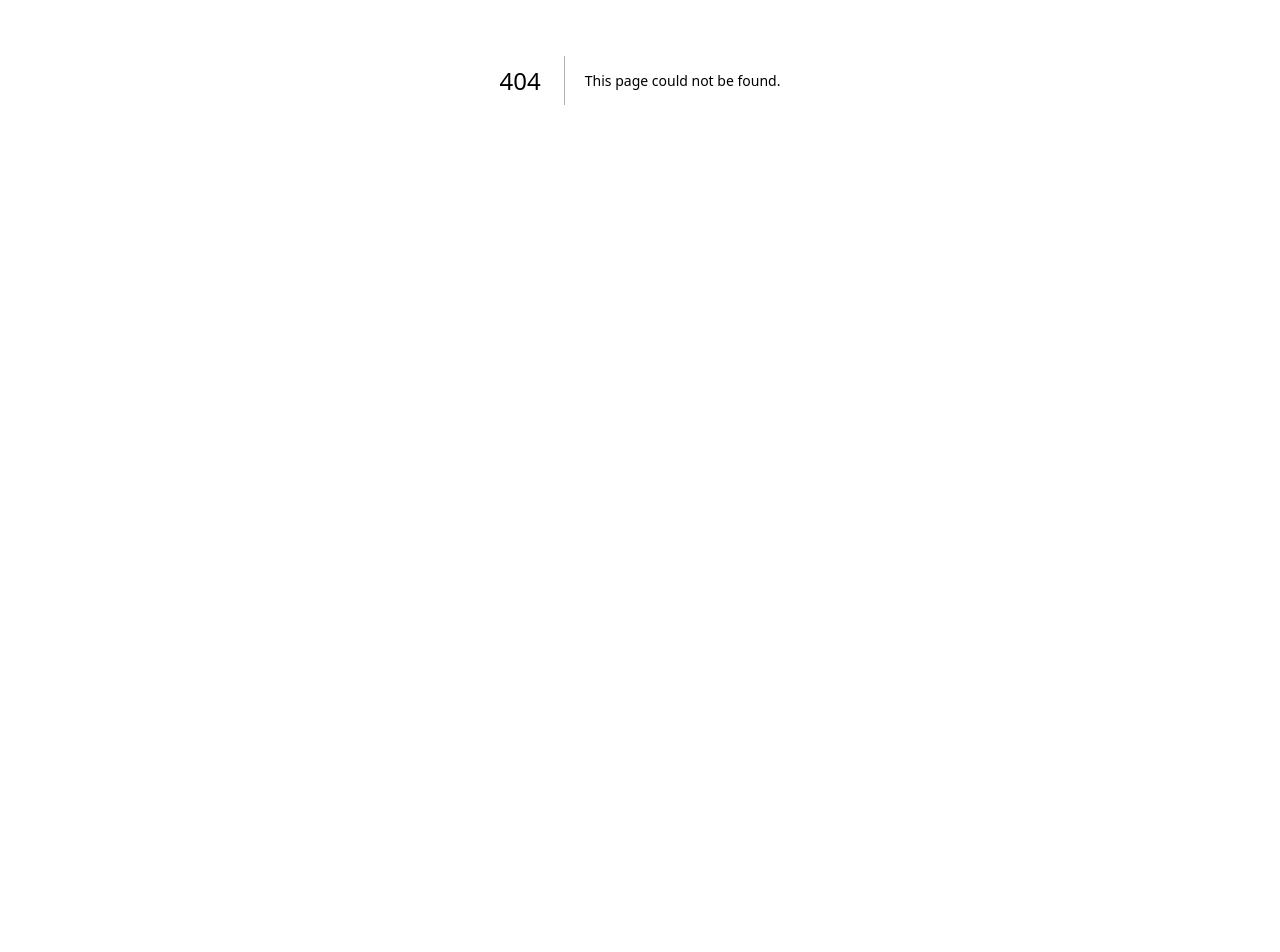
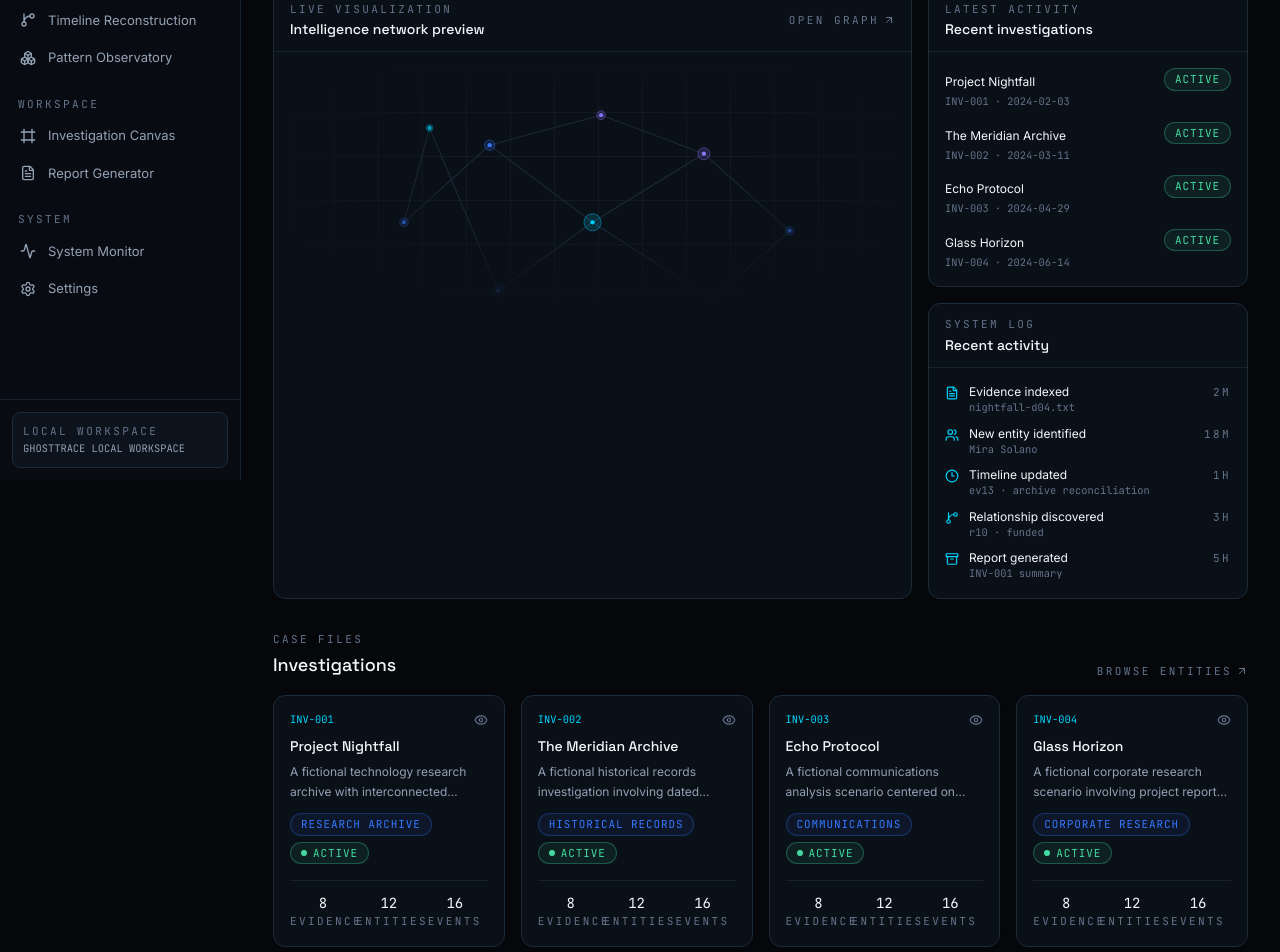
Before and after one commit to HammadZahid1/GHOSTTRACE, a Next.js app: page /workspace in a window 1280 px wide. Before the commit this address had no page. Shown: the part 320-1272 px from the top of the page. Before the commit the page ends 800 px from the top, so only its background shows below. Built offline with nearby package versions, Linux system fonts and the light colour scheme.

Commit message:
feat: build investigation overview dashboard

```diff
--- /dev/null
+++ b/src/app/(workspace)/workspace/page.tsx
@@ -0,0 +1,137 @@
+import Link from "next/link";
+import { ArrowUpRight, FileText, GitBranch, Users, Archive, Clock3, Eye } from "lucide-react";
+import { Badge, Panel, StatCard } from "@/components/common";
+import { ModuleHeader } from "@/components/layout/ModuleHeader";
+import { EVIDENCE, EVENTS, INVESTIGATIONS, RELATIONSHIPS, ENTITIES } from "@/data/scenarios";
+
+const activity = [
+  { icon: FileText, text: "Evidence indexed", ref: "nightfall-d04.txt", tone: "cyan" as const, time: "2m" },
+  { icon: Users, text: "New entity identified", ref: "Mira Solano", tone: "blue" as const, time: "18m" },
+  { icon: Clock3, text: "Timeline updated", ref: "ev13 · archive reconciliation", tone: "amber" as const, time: "1h" },
+  { icon: GitBranch, text: "Relationship discovered", ref: "r10 · funded", tone: "violet" as const, time: "3h" },
+  { icon: Archive, text: "Report generated", ref: "INV-001 summary", tone: "success" as const, time: "5h" },
+];
+
+function NetworkPreview() {
+  const nodes = [
+    [330, 180, 10, "#00D5FF"], [210, 90, 6, "#3478FF"], [220, 260, 7, "#3478FF"],
+    [460, 100, 7, "#8B78FF"], [470, 270, 6, "#FFB547"], [110, 180, 5, "#3478FF"],
+    [340, 55, 5, "#8B78FF"], [560, 190, 5, "#3478FF"], [140, 70, 4, "#00D5FF"],
+    [150, 300, 4, "#00D5FF"], [400, 320, 4, "#FFB547"],
+  ] as const;
+  const edges = [
+    [0, 1], [0, 2], [0, 3], [0, 4], [1, 5], [1, 6], [2, 8], [2, 9],
+    [3, 7], [4, 7], [4, 10], [5, 8], [6, 3], [9, 2],
+  ];
+  return (
+    <Panel
+      title="Intelligence network preview"
+      eyebrow="Live visualization"
+      actions={<Link href="/graph" className="gt-label flex items-center gap-1 hover:text-cyan">Open graph <ArrowUpRight className="h-3 w-3" /></Link>}
+      contentClassName="p-0"
+    >
+      <div className="bg-grid bg-grid-fade relative h-[300px] overflow-hidden rounded-b-xl">
+        <svg viewBox="0 0 660 350" className="h-full w-full" aria-label="Intelligence network preview">
+          {edges.map(([a, b], i) => (
+            <line key={i} x1={nodes[a][0]} y1={nodes[a][1]} x2={nodes[b][0]} y2={nodes[b][1]} stroke="#1C2B3A" strokeWidth="1.2" />
+          ))}
+          {nodes.map((n, i) => (
+            <g key={i}>
+              <circle cx={n[0]} cy={n[1]} r={n[2]} fill={n[3]} fillOpacity="0.16" stroke={n[3]} strokeOpacity="0.5" />
+              <circle cx={n[0]} cy={n[1]} r="2.5" fill={n[3]} />
+            </g>
+          ))}
+        </svg>
+        <p className="gt-label absolute bottom-3 left-4">{ENTITIES.length} entities · {RELATIONSHIPS.length} relationships</p>
+      </div>
+    </Panel>
+  );
+}
+
+export default function OverviewPage() {
+  return (
+    <>
+      <ModuleHeader
+        eyebrow="Intelligence / Overview"
+        title="Investigation Overview"
+        description="Command center for all locally indexed fictional investigations."
+        actions={<Badge tone="success" dot>Local workspace active</Badge>}
+      />
+
+      <div className="grid grid-cols-2 gap-3 md:grid-cols-3 xl:grid-cols-6">
+        <StatCard label="Active investigations" value={INVESTIGATIONS.filter((i) => i.status === "active").length} tone="cyan" />
+        <StatCard label="Indexed evidence" value={EVIDENCE.length} tone="blue" />
+        <StatCard label="Identified entities" value={ENTITIES.length} tone="violet" />
+        <StatCard label="Detected relationships" value={RELATIONSHIPS.length} tone="amber" />
+        <StatCard label="Timeline events" value={EVENTS.length} tone="success" />
+        <StatCard label="Pending review" value={EVENTS.filter((e) => e.status !== "verified").length} tone="critical" />
+      </div>
+
+      <div className="mt-4 grid gap-4 xl:grid-cols-[1fr_320px]">
+        <NetworkPreview />
+        <div className="space-y-4">
+          <Panel title="Recent investigations" eyebrow="Latest activity">
+            <ul className="space-y-3">
+              {INVESTIGATIONS.slice(0, 4).map((i) => (
+                <li key={i.id} className="flex items-start justify-between gap-2">
+                  <div className="min-w-0">
+                    <Link href={`/entities?investigation=${i.id}`} className="truncate text-xs text-text-primary hover:text-cyan">
+                      {i.title}
+                    </Link>
+                    <p className="mt-0.5 font-mono text-[0.65rem] text-text-muted">{i.id} · {i.lastActivity}</p>
+                  </div>
+                  <Badge tone={i.status === "active" ? "success" : "neutral"}>{i.status}</Badge>
+                </li>
+              ))}
+            </ul>
+          </Panel>
+          <Panel title="Recent activity" eyebrow="System log">
+            <ul className="space-y-2.5">
+              {activity.map((a) => (
+                <li key={a.text} className="flex items-start gap-2.5">
+                  <a.icon className="mt-0.5 h-3.5 w-3.5 shrink-0 text-cyan" />
+                  <div className="min-w-0 flex-1">
+                    <p className="text-xs text-text-primary">{a.text}</p>
+                    <p className="truncate font-mono text-[0.65rem] text-text-muted">{a.ref}</p>
+                  </div>
+                  <span className="gt-label">{a.time}</span>
+                </li>
+              ))}
+            </ul>
+          </Panel>
+        </div>
+      </div>
+
+      <div className="mt-8 mb-4 flex items-end justify-between">
+        <div>
+          <p className="gt-label text-cyan">Case files</p>
+          <h2 className="mt-1 font-display text-lg font-medium">Investigations</h2>
+        </div>
+        <Link href="/entities" className="gt-label flex items-center gap-1 hover:text-cyan">Browse entities <ArrowUpRight className="h-3 w-3" /></Link>
+      </div>
+      <div className="grid gap-4 md:grid-cols-2 xl:grid-cols-4">
+        {INVESTIGATIONS.map((i) => (
+          <article key={i.id} className="gt-panel group p-4 transition-colors hover:border-cyan/30">
+            <div className="flex items-center justify-between">
+              <span className="font-mono text-[0.65rem] text-cyan">{i.id}</span>
+              <Eye className="h-3.5 w-3.5 text-text-muted group-hover:text-cyan" />
+            </div>
+            <h3 className="mt-2 font-display text-sm font-medium text-text-primary">{i.title}</h3>
+            <p className="mt-1.5 line-clamp-2 text-xs leading-relaxed text-text-secondary">{i.description}</p>
+            <div className="mt-3 flex flex-wrap gap-1.5"><Badge tone="blue">{i.category}</Badge><Badge tone={i.status === "active" ? "success" : "neutral"} dot>{i.status}</Badge></div>
+            <div className="mt-4 grid grid-cols-3 border-t border-panel-border/70 pt-3 text-center">
+              {[
+                [i.id, "evidence", 8], [i.id, "entities", 12], [i.id, "events", 16],
+              ].map(([a, label, value]) => (
+                <div key={label as string}>
+                  <p className="font-mono text-sm text-text-primary">{value}</p>
+                  <p className="gt-label">{label}</p>
+                </div>
+              ))}
+            </div>
+          </article>
+        ))}
+      </div>
+    </>
+  );
+}
--- a/src/data/scenarios.ts
+++ b/src/data/scenarios.ts
@@ -10,7 +10,7 @@ import type {
 
 type EntityTuple = [string, EntityCategory, string];
 type RelTuple = [string, string, RelationshipType, string];
-type EventTuple = [string, string | null, string, string[], TimelineEvent["status"]];
+type EventTuple = [string, string | null, string, string, TimelineEvent["status"]];
 
 const ENTITY_TUPLES: EntityTuple[] = [
   ["e01", "person", "Director Elara Vance"],
@@ -157,7 +157,7 @@ function buildScenario(seed: ScenarioSeed): Scenario {
     date,
     category: (["document", "meeting", "transaction", "communication", "system", "observation"] as const)[i % 6],
     evidenceRefs: [`${seed.id}-d0${(i % 8) + 1}`],
-    entityRefs: refs.map((r) => `${seed.id}-${r}`),
+    entityRefs: [`${seed.id}-${refs}`],
     source: `${seed.id}-d0${(i % 8) + 1}`,
     status,
     ambiguousTime: date === null,
```
